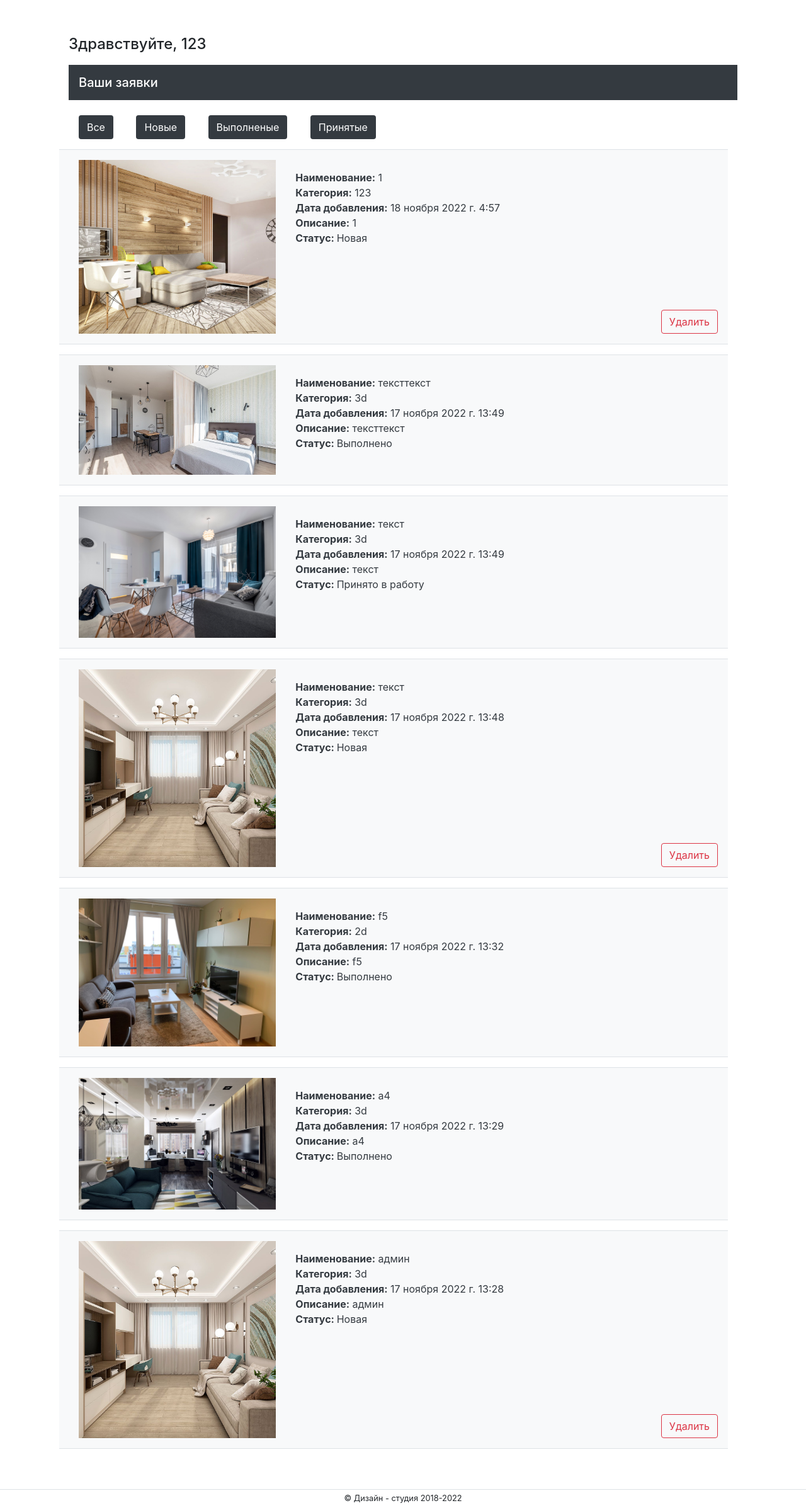
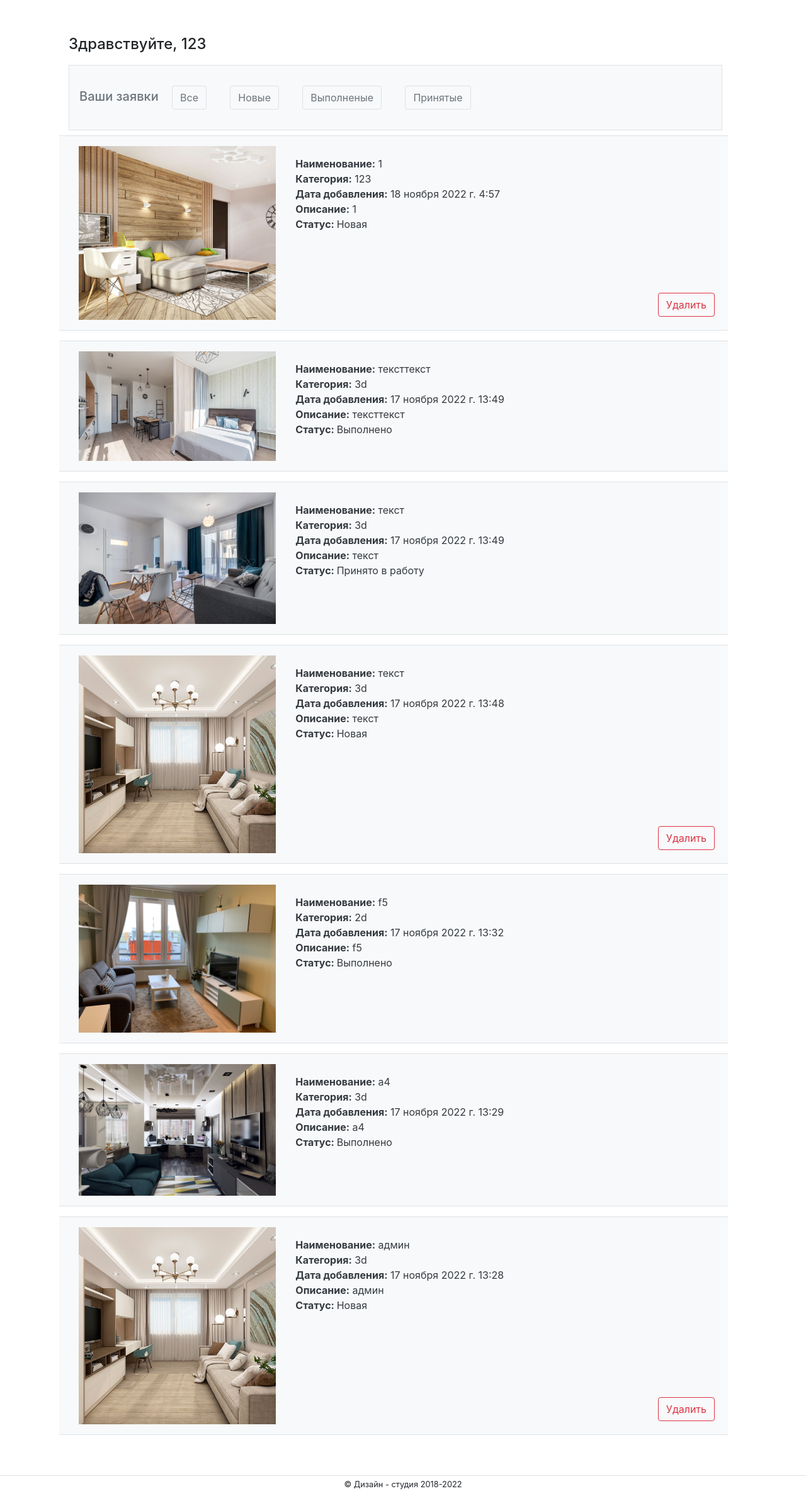
Before and after one commit to aefe2/secondWeek, a Django app: page /profile/ in a window 1280 px wide. Shown: the part 56-2451 px from the top of the page at 63% size. After the commit the page ends 2421 px from the top, so only its background shows below. Run offline with Django 4.2, Linux system fonts and the light colour scheme; a user stored in the database is signed in; data comes from the database, SQL or seed files in the repository; both versions use the stored data as it was after the commit; some libraries are stand-ins or nearby versions.

Commit message:
Добавлен favicon и интегрирован дизайн с шаблонов

```diff
--- a/myproject/project/forms.py
+++ b/myproject/project/forms.py
@@ -59,6 +59,8 @@ class RegisterUserForm(forms.ModelForm):
 
 
 class CreateAplForm(forms.ModelForm):
+    photo = forms.ImageField(label='Фото', )
+
     class Meta:
         model = Aplication
         fields = ('name', 'description', 'Category', 'photo')
--- a/myproject/templates/basic.html
+++ b/myproject/templates/basic.html
@@ -9,10 +9,15 @@
     {% load static %}
     <link rel="stylesheet" href="{% static 'css/bootstrap.min.css' %}">
     <link rel="stylesheet" href="{% static 'css/style.css' %}">
+    <link rel="icon" href="{% static 'main/img/favicon.ico' %}" type="image/x-icon">
 </head>
 <body>
-<nav class="navbar navbar-expand-md navbar-dark bg-dark fixed-top">
+<nav class="navbar navbar-expand-lg navbar-dark bg-dark fixed-top">
     <a href="{% url 'index' %}" class="navbar-brand">Дизайн - студия</a>
+    <button class="navbar-toggler" type="button" data-toggle="collapse" data-target="#navbarsExampleDefault"
+            aria-controls="navbarSupportedContent" aria-expanded="false" aria-label="Toggle navigation">
+        <span class="navbar-toggler-icon"></span>
+    </button>
     <div class="collapse navbar-collapse" id="navbarsExampleDefault">
         {% block sidebar %}
             <ul class="navbar-nav mr-auto">
@@ -20,9 +25,9 @@
                     <a href="{% url 'index' %}" class="nav-link">Главная</a>
                 </li>
                 {% if request.user.is_authenticated %}
-                <li class="nav-item">
-                    <a href="{% url 'createapl' %}" class="nav-link ">Создать заявку</a>
-                </li>
+                    <li class="nav-item">
+                        <a href="{% url 'createapl' %}" class="nav-link ">Создать заявку</a>
+                    </li>
                 {% endif %}
             </ul>
             {% if request.user.is_authenticated %}
@@ -55,5 +60,14 @@
 <footer class="mt-3 border-top text-center">
     <small class="p-2"> &copy; Дизайн - студия 2018-2022 </small>
 </footer>
+<script src="https://code.jquery.com/jquery-3.2.1.slim.min.js"
+        integrity="sha384-KJ3o2DKtIkvYIK3UENzmM7KCkRr/rE9/Qpg6aAZGJwFDMVNA/GpGFF93hXpG5KkN"
+        crossorigin="anonymous"></script>
+<script src="https://cdnjs.cloudflare.com/ajax/libs/popper.js/1.12.9/umd/popper.min.js"
+        integrity="sha384-ApNbgh9B+Y1QKtv3Rn7W3mgPxhU9K/ScQsAP7hUibX39j7fakFPskvXusvfa0b4Q"
+        crossorigin="anonymous"></script>
+<script src="https://maxcdn.bootstrapcdn.com/bootstrap/4.0.0/js/bootstrap.min.js"
+        integrity="sha384-JZR6Spejh4U02d8jOt6vLEHfe/JQGiRRSQQxSfFWpi1MquVdAyjUar5+76PVCmYl"
+        crossorigin="anonymous"></script>
 </body>
 </html>
--- a/myproject/templates/main/create_aplication.html
+++ b/myproject/templates/main/create_aplication.html
@@ -3,10 +3,10 @@
 {% load bootstrap4 %}
 
 {% block content %}
-    <h4 class="p-3 mb-2 bg-secondary text-white">Создание заявки</h4>
-    <form method="post" novalidate="novalidate" enctype="multipart/form-data">
+    <h4 class="p-3 mb-2 bg-light text-secondary border">Создание заявки</h4>
+    <form method="post" novalidate="novalidate" enctype="multipart/form-data" class="d-flex w-50 flex-column m-auto mt-lg-5">
         {% csrf_token %}
-        {% bootstrap_form form layout='horizontal' %}
+        {% bootstrap_form form layout='vertical' %}
         {% buttons submit='Создать' %} {% endbuttons %}
     </form>
 {% endblock %}
--- a/myproject/templates/main/index.html
+++ b/myproject/templates/main/index.html
@@ -1,8 +1,8 @@
 {% extends "basic.html" %}
 
 {% block content %}
-    <h4 class="p-3 mb-2 bg-secondary text-white">Всего заявок в работе: <span class="text-info">{{ counter }}</span></h4>
-    <h5 class="p-3 mb-2 bg-secondary text-white text-center">Выполненные заявки</h5>
+    <h4 class="p-3 mb-2 bg-light text-secondary border">Всего заявок в работе: <span class="text-info">{{ counter }}</span></h4>
+    <h5 class="p-3 mb-2 bg-light text-secondary border text-center">Выполненные заявки</h5>
     {% for elem in done %}
         <div class="row p-3 text-dark bg-light border-bottom border-top">
             <img class="col-4" src="{{ elem.photo.url }}" alt="Фото заявки">
--- a/myproject/templates/main/profile.html
+++ b/myproject/templates/main/profile.html
@@ -3,12 +3,13 @@
 {% load bootstrap4 %}
 
 {% block content %}
-    <h4 style="padding-bottom: 10px">Здравствуйте, {{ user.username }}</h4>
-    <div class="d-flex h5 p-3 mb-2 justify-content-between bg-dark text-white">Ваши заявки</div>
-    <a class="btn bg-dark text-white m-3" href="{% url 'profile' %}">Все</a>
-    <a class="btn bg-dark text-white m-3" href="{% url 'filter' status='new' %}">Новые</a>
-    <a class="btn bg-dark text-white m-3" href="{% url 'filter' status='done' %}">Выполненые</a>
-    <a class="btn bg-dark text-white m-3" href="{% url 'filter' status='received' %}">Принятые</a>
+    <h4 class="mr-lg-5" style="padding-bottom: 10px">Здравствуйте, {{ user.username }}</h4>
+    <div class="h5 mr-lg-4 p-3 mb-2 bg-light text-secondary border">Ваши заявки
+        <a class="btn bg-light text-secondary border m-3" href="{% url 'profile' %}">Все</a>
+        <a class="btn bg-light text-secondary border m-3" href="{% url 'filter' status='new' %}">Новые</a>
+        <a class="btn bg-light text-secondary border m-3" href="{% url 'filter' status='done' %}">Выполненые</a>
+        <a class="btn bg-light text-secondary border m-3" href="{% url 'filter' status='received' %}">Принятые</a>
+    </div>
     {% if apl_items %}
         {% for item in apl_items %}
             <div class="table justify-content-between row p-3 text-dark bg-light border-top border-bottom">
@@ -20,92 +21,74 @@
                     <br><b>Статус: </b>{{ item.status_verbose }}</p>
 
                 <!-- Удалять можно только новые заявки -->
+                {#                {% if item.status == 'new' %}#}
+                {#                    <button id="myBtn" class="btn btn-outline-danger mt-auto  ml-auto h-25">Удалить</button>#}
+                {#                {% endif %}#}
+
                 {% if item.status == 'new' %}
-                    <button id="myBtn" class="btn btn-outline-danger mt-auto  ml-auto h-25">Удалить</button>
+                    <a class="btn ml-auto mt-auto h-100 p-1" href="#" onclick='del(this,{{ item.pk }})'>
+                        <button type="button" class="btn btn-outline-danger mt-auto  ml-auto h-25">Удалить</button>
+
+                        <a class="delButton mt-auto ml-auto" hidden="true" href="{% url 'delete' item.pk %}">
+                            <button type="button" class="btn btn-outline-danger">Точно удалить</button>
+                        </a>
+                    </a>
                 {% endif %}
-                {% if item.status == 'new' %}
-                <div id="myModal" class="modal">
-                    <!-- Модальное окно -->
-                    <div class="modal-content">
-                        <span class="close text-right">&times;</span>
-                        <p class="">Вы уверены?</p>
-                        <form class="justify-content-center" action="{% url 'delete' item.id %}" method="post">
-                            {% csrf_token %}
-                            {#                    <a href="{% url 'delete' user.id %}" class="btn btn-outline-danger mt-auto  ml-auto h-25">Удалить</a>#}
-                            <button type="submit" class="btn btn-outline-danger">Удалить</button>
-                        </form>
-                    </div>
-                </div>
-                {% endif %}
+
             </div>
         {% endfor %}
     {% else %}
         <p class="">Вы еще не создали ни одну заявку</p>
     {% endif %}
-    <style>
-        /* фон модалки */
-        .modal {
-            display: none; /* Скрыто по умолчанию */
-            position: fixed; /* Чтоб на месте оставалось */
-            z-index: 1;
-            left: 0;
-            top: 0;
-            width: 100%; /* Полная ширина */
-            height: 100%; /* Полная высота */
-            overflow: auto;
-            background-color: rgb(0, 0, 0);
-            background-color: rgba(0, 0, 0, 0.4);
-        }
-
-        /* Содержание */
-        .modal-content {
-            background-color: #fefefe;
-            margin: 15% auto; /* 15% сверху и по центру */
-            padding: 20px;
-            border: 1px solid #888;
-            width: 15%; /* Ширина мод */
-        }
-
-        /* Кнопка закрытия */
-        .close {
-            color: #aaa;
-            float: right;
-            font-size: 28px;
-            font-weight: bold;
-        }
-
-        .close:hover,
-        .close:focus {
-            color: black;
-            text-decoration: none;
-            cursor: pointer;
-        }
-    </style>
+    {#    <style>#}
+    {#        /* фон модалки */#}
+    {#        .modal {#}
+    {#            display: none; /* Скрыто по умолчанию */#}
+    {#            position: fixed; /* Чтоб на месте оставалось */#}
+    {#            z-index: 1;#}
+    {#            left: 0;#}
+    {#            top: 0;#}
+    {#            width: 100%; /* Полная ширина */#}
+    {#            height: 100%; /* Полная высота */#}
+    {#            overflow: auto;#}
+    {#            background-color: rgb(0, 0, 0);#}
+    {#            background-color: rgba(0, 0, 0, 0.4);#}
+    {#        }#}
+    {##}
+    {#        /* Содержание */#}
+    {#        .modal-content {#}
+    {#            background-color: #fefefe;#}
+    {#            margin: 15% auto; /* 15% сверху и по центру */#}
+    {#            padding: 20px;#}
+    {#            border: 1px solid #888;#}
+    {#            width: 15%; /* Ширина мод */#}
+    {#        }#}
+    {##}
+    {#        /* Кнопка закрытия */#}
+    {#        .close {#}
+    {#            color: #aaa;#}
+    {#            float: right;#}
+    {#            font-size: 28px;#}
+    {#            font-weight: bold;#}
+    {#        }#}
+    {##}
+    {#        .close:hover,#}
+    {#        .close:focus {#}
+    {#            color: black;#}
+    {#            text-decoration: none;#}
+    {#            cursor: pointer;#}
+    {#        }#}
+    {#    </style>#}
     <script>
-        // Получаем модалку
-        let modal = document.getElementById("myModal");
-
-        // Кнопку
-        let btn = document.getElementById("myBtn");
-
-        // Получить элемент <span>, который закрывает модалку
-        let span = document.getElementsByClassName("close")[0];
-
-        // Когда пользователь нажимает на кнопку, открывается модалка
-        btn.onclick = function () {
-            modal.style.display = "block";
-        }
-
-        // Когда пользователь нажимает на <span> (x), закрывается окно
-        span.onclick = function () {
-            modal.style.display = "none";
-        }
-
-        // Когда пользователь щелкает в любом месте за пределами модального, закрывается
-        window.onclick = function (event) {
-            if (event.target === modal) {
-                modal.style.display = "none";
-            }
+        del = (target, pk) => {
+            let targButton = target;
+            let delButton = target.nextSibling;
+            targButton.hidden = true;
+            delButton.hidden = false;
+            setTimeout(() => {
+                delButton.hidden = true;
+                targButton.hidden = false;
+            }, 2000);
         }
     </script>
 {% endblock %}
--- a/myproject/templates/registration/login.html
+++ b/myproject/templates/registration/login.html
@@ -3,7 +3,7 @@
 {% load bootstrap4 %}
 
 {% block content %}
-    <h2>Вход</h2>
+    <h4 class="p-3 mb-4 bg-light text-secondary border" style="margin-top: -30px;">Авторизация</h4>
     {% if request.user.is_authenticated %}
         <p>Вы уже выполнили вход. <a href="{% url 'logout' %}">Выйти.</a></p>
     {% else %}
--- a/myproject/templates/registration/register.html
+++ b/myproject/templates/registration/register.html
@@ -3,8 +3,8 @@
 {% load bootstrap4 %}
 
 {% block content %}
-   <h2>Регистрация нового пользователя</h2>
-   <form method="post" style="padding-top: 20px;">
+   <h4 class="p-3 mb-3 bg-light text-secondary border" style="margin-top: -30px;">Регистрация</h4>
+   <form method="post">
        {% csrf_token %}
        {% bootstrap_form form layout='horizontal' %}
        {% buttons submit='Зарегистрироваться' %} {% endbuttons %}
```
Also changed, not shown: myproject/project/static/main/img/favicon.ico (added), myproject/test2.sqlite3.
